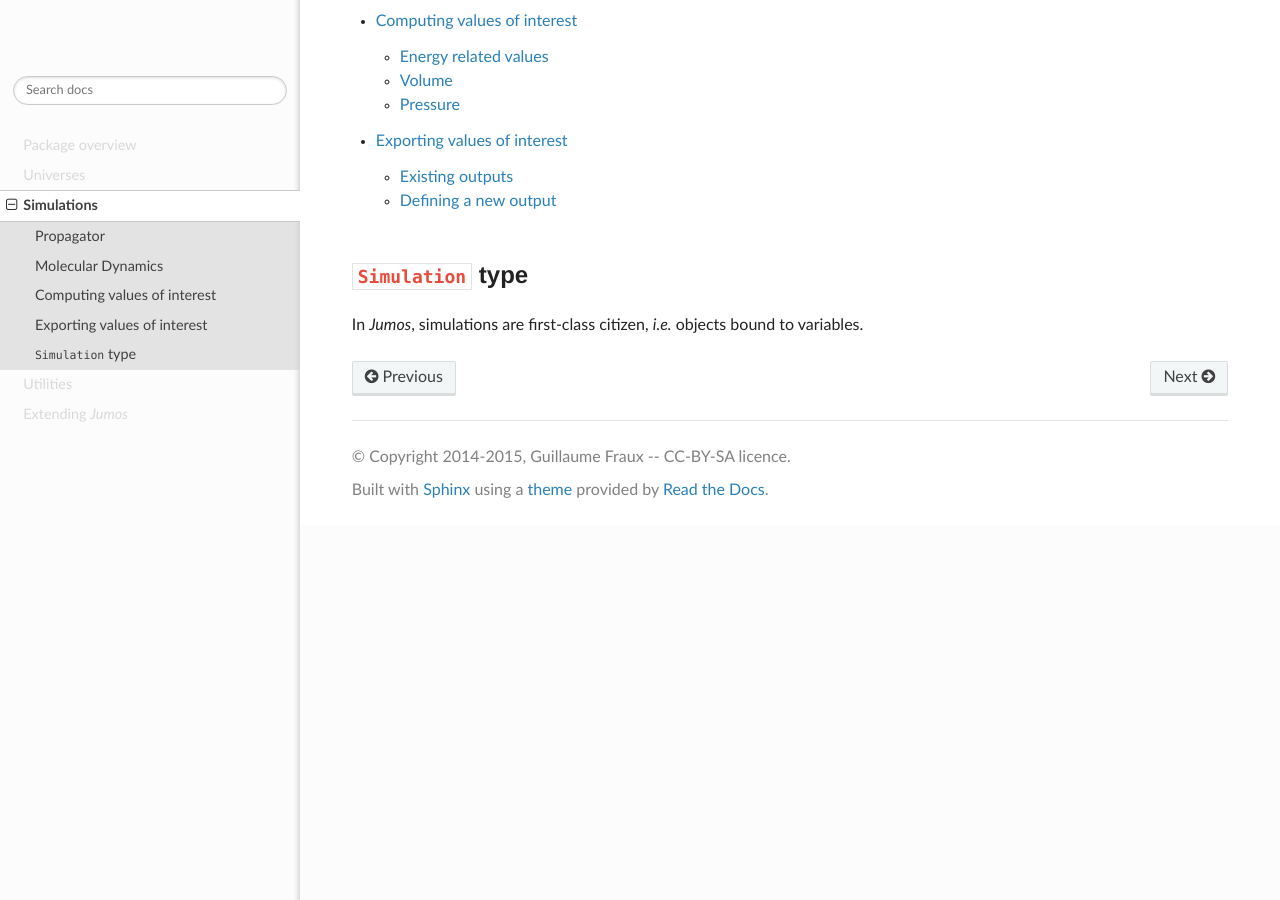
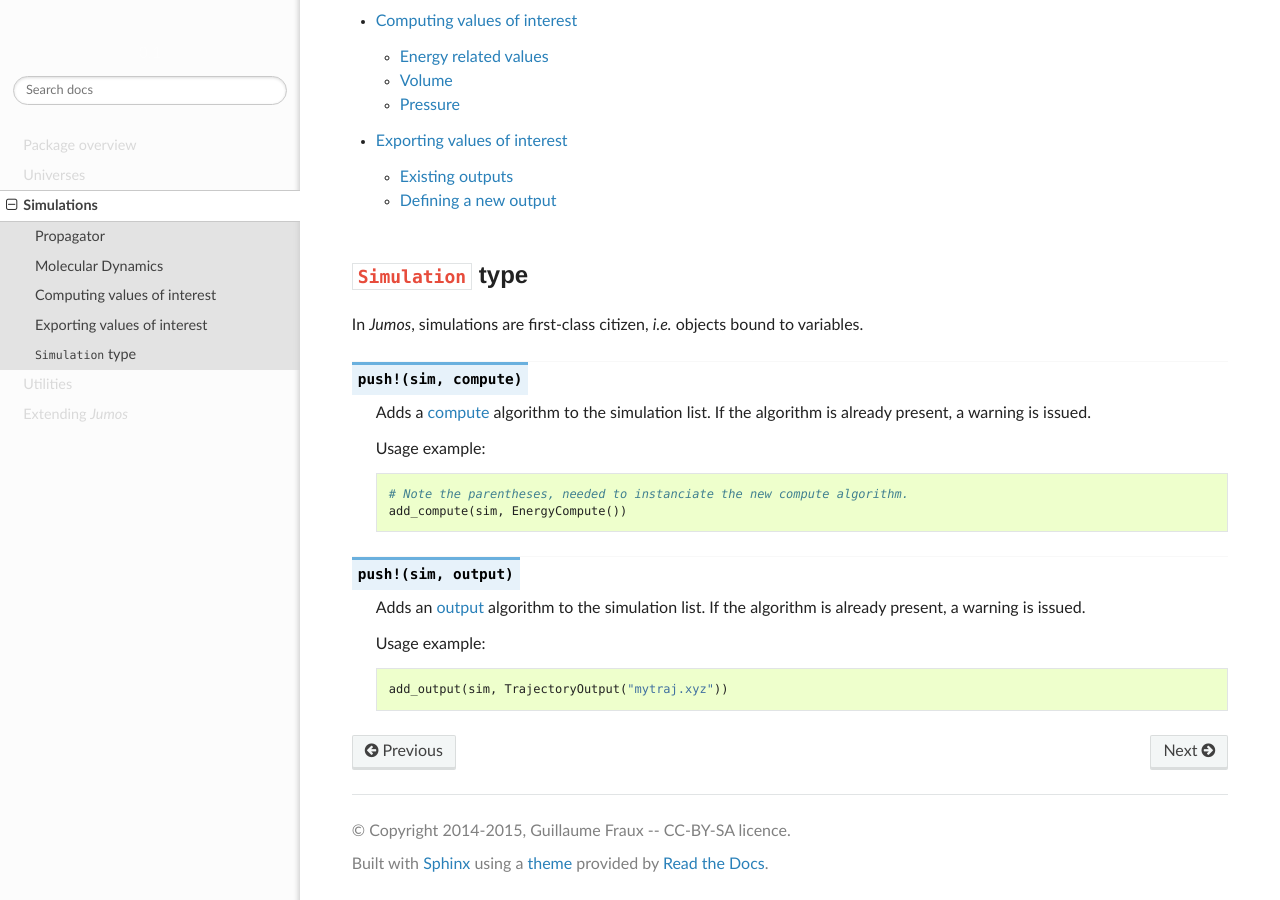
Before and after one commit to Luthaf/Jumos.jl, a Sphinx documentation site: the page built from doc/simulations/index.rst, in a window 1280 px wide and 900 px high, scrolled down 540 px. Built offline with Sphinx 7.4.7 and the Read the Docs theme 2.0.0, drawn with Linux system fonts in a browser that asks for light colours; before the commit the page ends 1066 px from its top, so only the background shows below that.

Commit message:
[doc] Update labels and references

```diff
--- a/doc/extending/algorithms.rst
+++ b/doc/extending/algorithms.rst
@@ -19,7 +19,7 @@ To add a new compute algorithm (we will call it ``MyCompute``), we have to subty
     the computed value. This value can be anything, but basic types (scalars, arrays,
     *etc.*) are to be prefered.
 
-.. _type-Output:
+.. _new-output:
 
 Outputing values
 ----------------
--- a/doc/simulations/index.rst
+++ b/doc/simulations/index.rst
@@ -21,3 +21,27 @@ Monte-Carlo; energy minimization; *etc.*
 -------------------
 
 In |Jumos|, simulations are first-class citizen, `i.e.` objects bound to variables.
+
+
+.. function:: push!(sim, compute)
+
+    Adds a :ref:`compute <type-Compute>` algorithm to the simulation
+    list. If the algorithm is already present, a warning is issued.
+
+    Usage example:
+
+    .. code-block:: julia
+
+        # Note the parentheses, needed to instanciate the new compute algorithm.
+        add_compute(sim, EnergyCompute())
+
+.. function:: push!(sim, output)
+
+    Adds an :ref:`output <type-Output>` algorithm to the simulation
+    list. If the algorithm is already present, a warning is issued.
+
+    Usage example:
+
+    .. code-block:: julia
+
+        add_output(sim, TrajectoryOutput("mytraj.xyz"))
--- a/doc/simulations/output.rst
+++ b/doc/simulations/output.rst
@@ -91,10 +91,10 @@ Custom output
 ^^^^^^^^^^^^^
 
 The ``CustomOutput`` type provide a way to build specific output. The data to be
-writen should be :ref:`computed <simulation-computes>` before the output by adding
+writen should be :ref:`computed <type-compute>` before the output by adding
 the specific algorithms to the current simulation. These computation algorithm
 set a value in the ``MolecularDynamic.data`` dictionairy, which can be accessed
-during the output step. See the :ref:`computation algorithms <simulation-computes>`
+during the output step. See the :ref:`computation algorithms <type-compute>`
 page for a list of keys.
 
 .. function:: CustomOutput(filename, values, [frequency; header="# header string"])
```
Also changed, not shown: doc/extending/molecular-dynamics.rst (+6 -6 lines), doc/simulations/compute.rst (+4 -4 lines), doc/simulations/molecular-dynamics.rst (+11 -26 lines).
